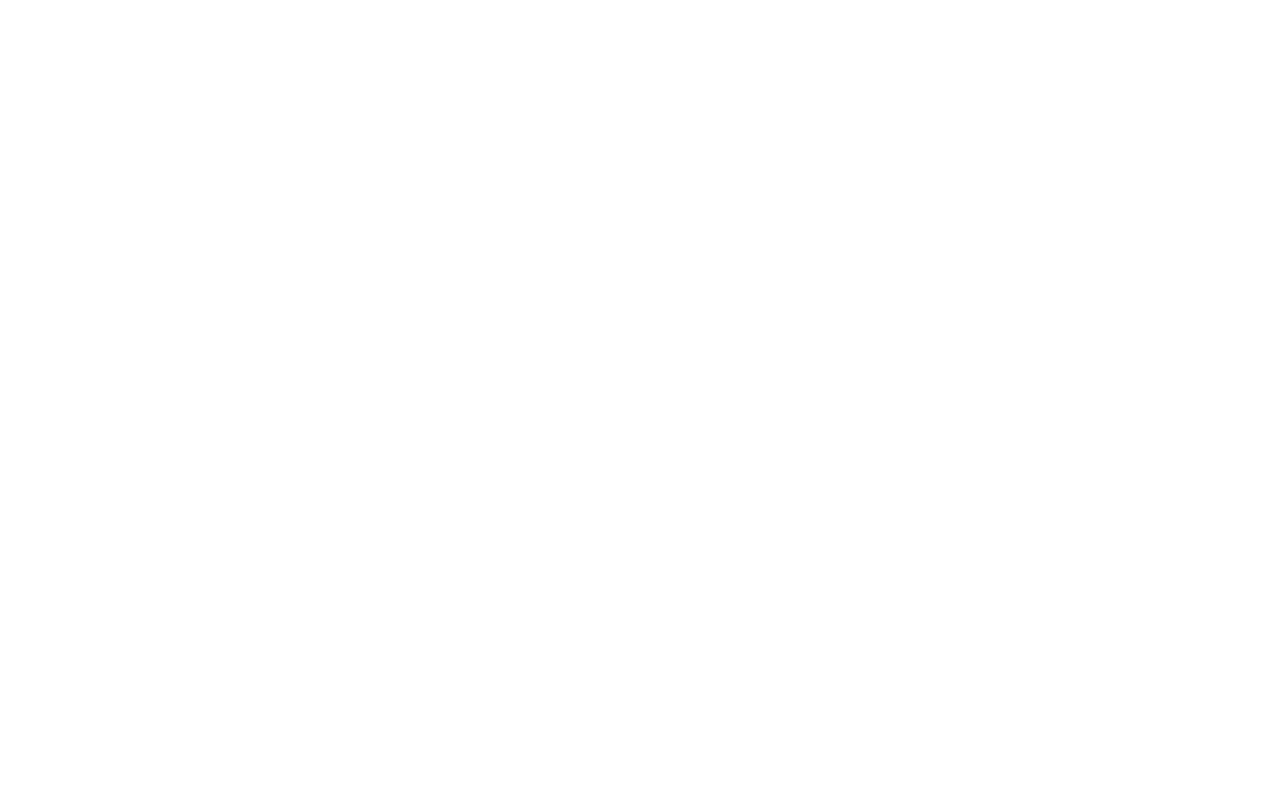
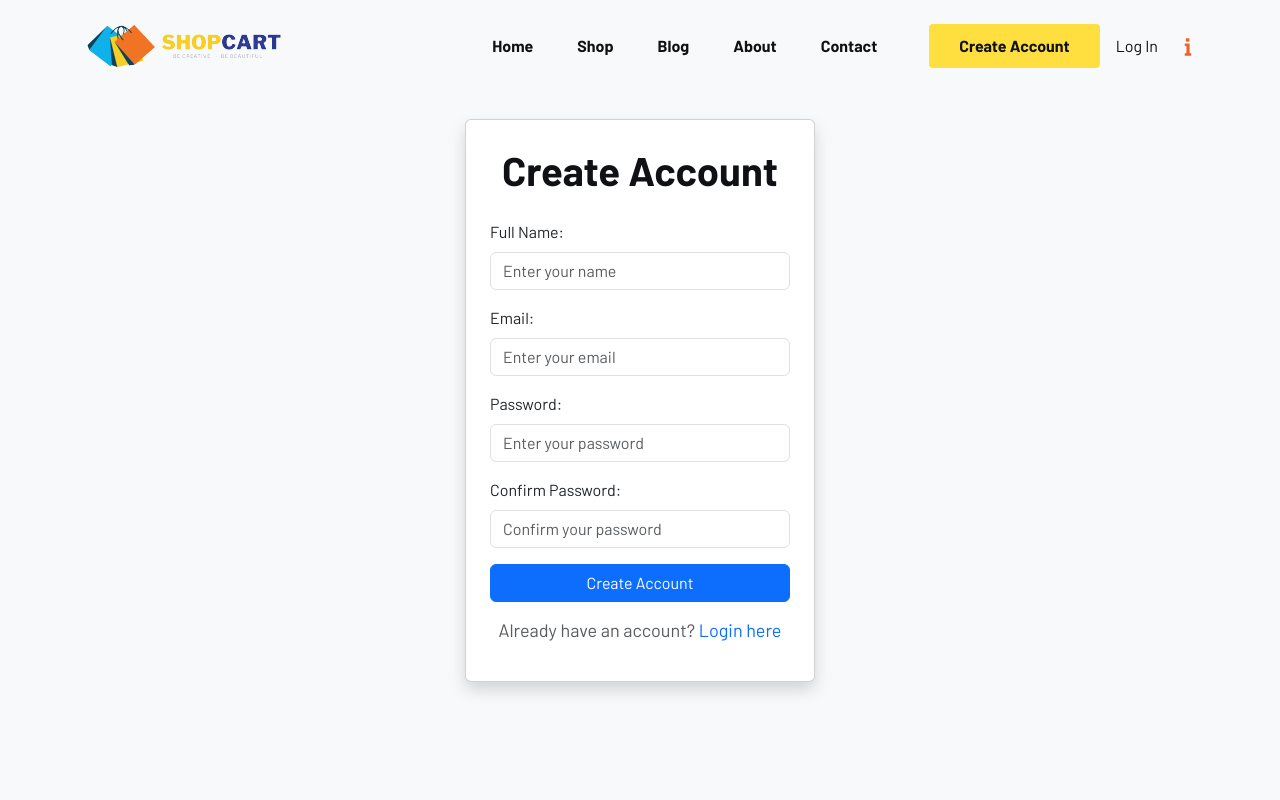
Before and after one commit to Mohammed3ohammed/Shop-Cart, a React (Create React App) app: page /Shop-Cart/sign in a window 1280 px wide. Before the commit this address had no page. Shown: the top 800 px of the page. Built offline with nearby package versions, Linux system fonts and the light colour scheme.

Commit message:
create Login && Signup

```diff
--- /dev/null
+++ b/src/Login/login.jsx
@@ -0,0 +1,55 @@
+import React, { useState } from "react";
+import { useNavigate } from "react-router-dom";
+import "bootstrap/dist/css/bootstrap.min.css";
+
+const Login = () => {
+  const [email, setEmail] = useState("");
+  const [password, setPassword] = useState("");
+  const navigate = useNavigate();
+
+  const handleLogin = (e) => {
+    e.preventDefault();
+    console.log("Email:", email, "Password:", password);
+    navigate("/dashboard");
+  };
+
+  return (
+    <div className="d-flex justify-content-center align-items-center vh-100 bg-light">
+      <div className="card shadow p-4" style={{ width: "350px" }}>
+        <h2 className="text-center mb-4">Login</h2>
+        <form onSubmit={handleLogin}>
+          <div className="mb-3">
+            <label className="form-label">Email:</label>
+            <input
+              type="email"
+              className="form-control"
+              placeholder="Enter your email"
+              value={email}
+              onChange={(e) => setEmail(e.target.value)}
+              required
+            />
+          </div>
+          <div className="mb-3">
+            <label className="form-label">Password:</label>
+            <input
+              type="password"
+              className="form-control"
+              placeholder="Enter your password"
+              value={password}
+              onChange={(e) => setPassword(e.target.value)}
+              required
+            />
+          </div>
+          <button type="submit" className="btn btn-primary w-100">
+            Login
+          </button>
+        </form>
+        <p className="text-center text-muted mt-3">
+          Don't have an account?{" "}
+        </p>
+      </div>
+    </div>
+  );
+};
+
+export default Login;
--- /dev/null
+++ b/src/Sign/sign.jsx
@@ -0,0 +1,84 @@
+import React, { useState } from "react";
+import { useNavigate } from "react-router-dom";
+import "bootstrap/dist/css/bootstrap.min.css";
+
+const Sign = () => {
+  const [name, setName] = useState("");
+  const [email, setEmail] = useState("");
+  const [password, setPassword] = useState("");
+  const [confirmPassword, setConfirmPassword] = useState("");
+  const navigate = useNavigate();
+
+  const handleRegister = (e) => {
+    e.preventDefault();
+    if (password !== confirmPassword) {
+      alert("Passwords do not match!");
+      return;
+    }
+    console.log("Name:", name, "Email:", email, "Password:", password);
+    navigate("/login");
+  };
+
+  return (
+    <div className="d-flex justify-content-center align-items-center vh-100 bg-light">
+      <div className="card shadow p-4" style={{ width: "350px" }}>
+        <h2 className="text-center mb-4">Create Account</h2>
+        <form onSubmit={handleRegister}>
+          <div className="mb-3">
+            <label className="form-label">Full Name:</label>
+            <input
+              type="text"
+              className="form-control"
+              placeholder="Enter your name"
+              value={name}
+              onChange={(e) => setName(e.target.value)}
+              required
+            />
+          </div>
+          <div className="mb-3">
+            <label className="form-label">Email:</label>
+            <input
+              type="email"
+              className="form-control"
+              placeholder="Enter your email"
+              value={email}
+              onChange={(e) => setEmail(e.target.value)}
+              required
+            />
+          </div>
+          <div className="mb-3">
+            <label className="form-label">Password:</label>
+            <input
+              type="password"
+              className="form-control"
+              placeholder="Enter your password"
+              value={password}
+              onChange={(e) => setPassword(e.target.value)}
+              required
+            />
+          </div>
+          <div className="mb-3">
+            <label className="form-label">Confirm Password:</label>
+            <input
+              type="password"
+              className="form-control"
+              placeholder="Confirm your password"
+              value={confirmPassword}
+              onChange={(e) => setConfirmPassword(e.target.value)}
+              required
+            />
+          </div>
+          <button type="submit" className="btn btn-primary  w-100">
+            Create Account
+          </button>
+        </form>
+        <p className="text-center text-muted mt-3">
+          Already have an account?{" "}
+          <a href="/login" className="text-primary">Login here</a>
+        </p>
+      </div>
+    </div>
+  );
+};
+
+export default Sign;
--- a/src/components/NavItems.jsx
+++ b/src/components/NavItems.jsx
@@ -22,7 +22,7 @@ const NavItems = () => {
       <div className={`header-top d-md-none ${socialToggle ? "open" : ""}`}>
         <div className='container'>
             <div className='header-top-area'>
-                <Link to="/signup" className='lab-btn me-3'><span>Create Accout</span></Link>
+                <Link to="/sign" className='lab-btn me-3'><span>Create Accout</span></Link>
                 <Link to="/login">Log in</Link>
 
             </div>
@@ -53,7 +53,7 @@ const NavItems = () => {
             </ul>
             </div>
             {/* sign in & log in */}
-                <Link to="sign-up" className='lab-btn me-3 d-none d-md-block'>Create Account</Link>
+                <Link to="sign" className='lab-btn me-3 d-none d-md-block'>Create Account</Link>
                 <Link to="/login" className='d-none d-md-block'>Log In</Link>
                 {/* menu toggler */}
                 <div onClick={() => setMenuToggle(!menuToggle)} className={`header-bar d-lg-none ${menuToggle ? "active" : ""}`}>
--- a/src/index.jsx
+++ b/src/index.jsx
@@ -19,6 +19,12 @@ import SingleProduct from './shop/SingleProduct';
 import CartPage from './shop/CartPage';
 import { About } from './about/About';
 import Contact from './contactPage/Contact';
+import Login from './Login/login';
+import Sign from './Sign/sign';
+
+
+
+
 
 ReactDOM.createRoot(document.getElementById('root')).render(
   <Router basename="/Shop-Cart">
@@ -31,10 +37,9 @@ ReactDOM.createRoot(document.getElementById('root')).render(
         <Route path="/cart-page" element={<CartPage />} />
         <Route path="/about" element={<About />} />
         <Route path="/contact" element={<Contact />} />
+        <Route path="/login" element={<Login />} />
+       <Route path="/sign" element={<Sign />} />
       </Route>
     </Routes>
   </Router>
 );
-
-
-//path="/"
```
